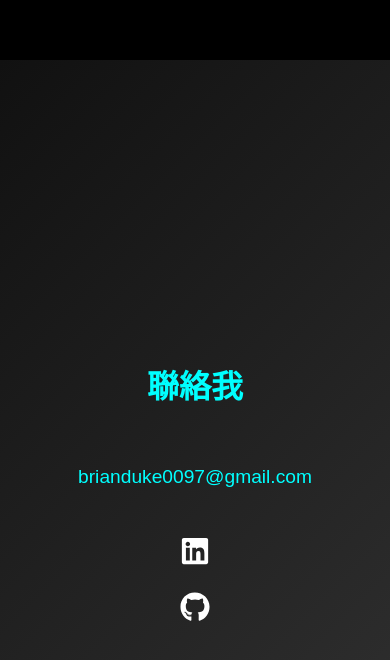
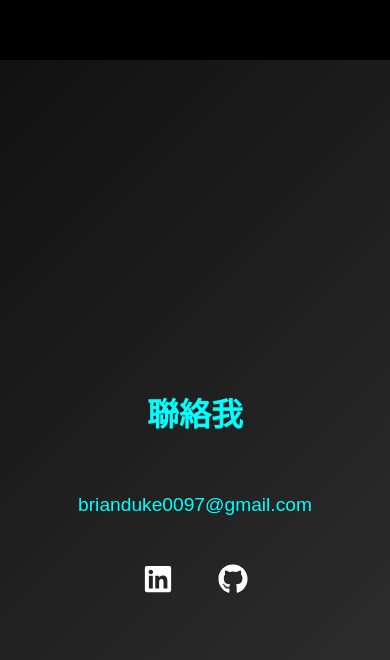
Before and after one commit to BrianTian0099/ChungTaPortfolio, a React (Vite) app: page / in a window 390 px wide. Shown: the part 3316-3976 px from the top of the page. Built offline with nearby package versions, Linux system fonts and the light colour scheme.

Commit message:
ICON修正

```diff
--- a/src/components/ContactSection.css
+++ b/src/components/ContactSection.css
@@ -36,7 +36,9 @@
 /* 社交連結樣式 */
 .social-links {
   display: flex;
+  flex-direction: row; /* 默認橫向排列 */
   gap: 20px;
+  justify-content: center; /* 居中排列 */
 }
 
 .social-link {
@@ -64,8 +66,8 @@
 /* 手機版樣式 */
 @media screen and (max-width: 768px) {
   .social-links {
-    flex-direction: column;
-    gap: 10px;
+    flex-direction: row; /* 確保手機版也保持橫向排列 */
+    gap: 15px; /* 減小間距 */
   }
 
   .social-link {
```
